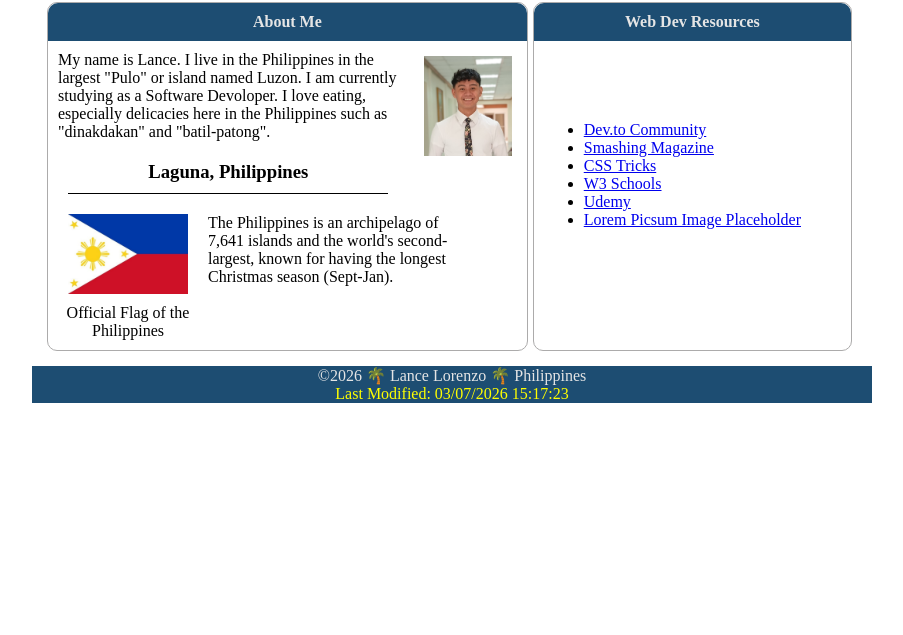
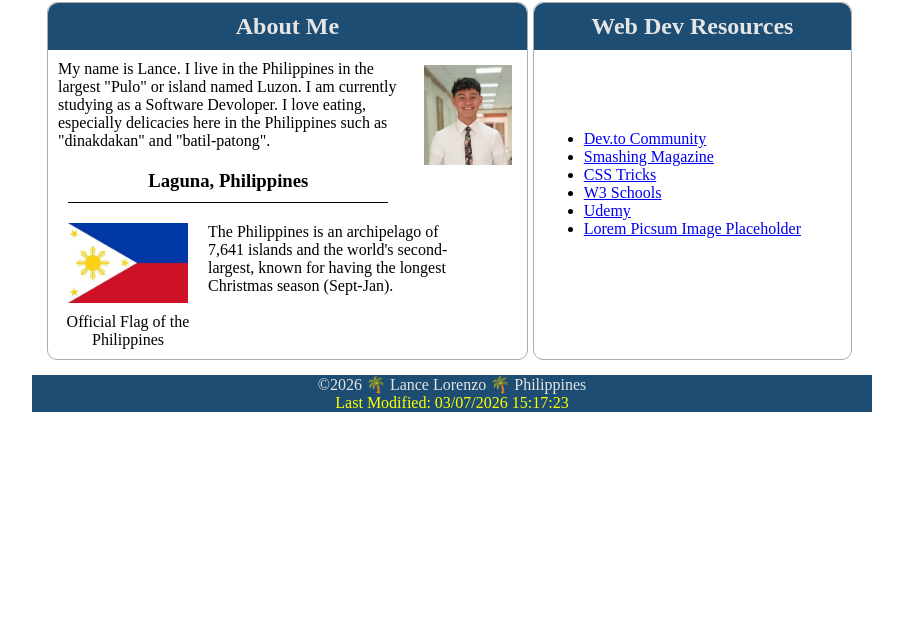
Before and after one commit to lancelorenzo30/wdd131, a plain HTML site: page index.html in a window 1280 px wide. Shown: the part 165-800 px from the top of the page, without its empty margins (188-1091 px from the left). Drawn offline with Linux system fonts and the light colour scheme; a web font is replaced by a local one.

Commit message:
fixed more errors based on audit tool

```diff
--- a/index.html
+++ b/index.html
@@ -34,7 +34,7 @@
     <main>
         <h1>Lance Lorenzo</h1>
         <section class="card">
-            <h4>About Me</h4>
+            <h2>About Me</h2>
             <img class="profile" src="images/profile.jpg" alt="Lance in his Sunday's best attire">
             <p>My name is Lance. I live in the Philippines in the largest "Pulo" or island named Luzon. I am currently
                 studying as a Software Devoloper. I love eating, especially delicacies here in
@@ -53,7 +53,7 @@
             </div>
         </section>
         <section class="card">
-            <h4>Web Dev Resources</h4>
+            <h2>Web Dev Resources</h2>
             <ul>
                 <li>
                     <a href="https://dev.to/">Dev.to Community</a>
--- a/styles/base.css
+++ b/styles/base.css
@@ -60,7 +60,7 @@
     border-radius: 10px;
 }
 
-section h4 {
+section h2 {
     padding: 10px;
     border-radius: 10px 10px 0 0;
     color: var(--text-on-banner-color);
```
